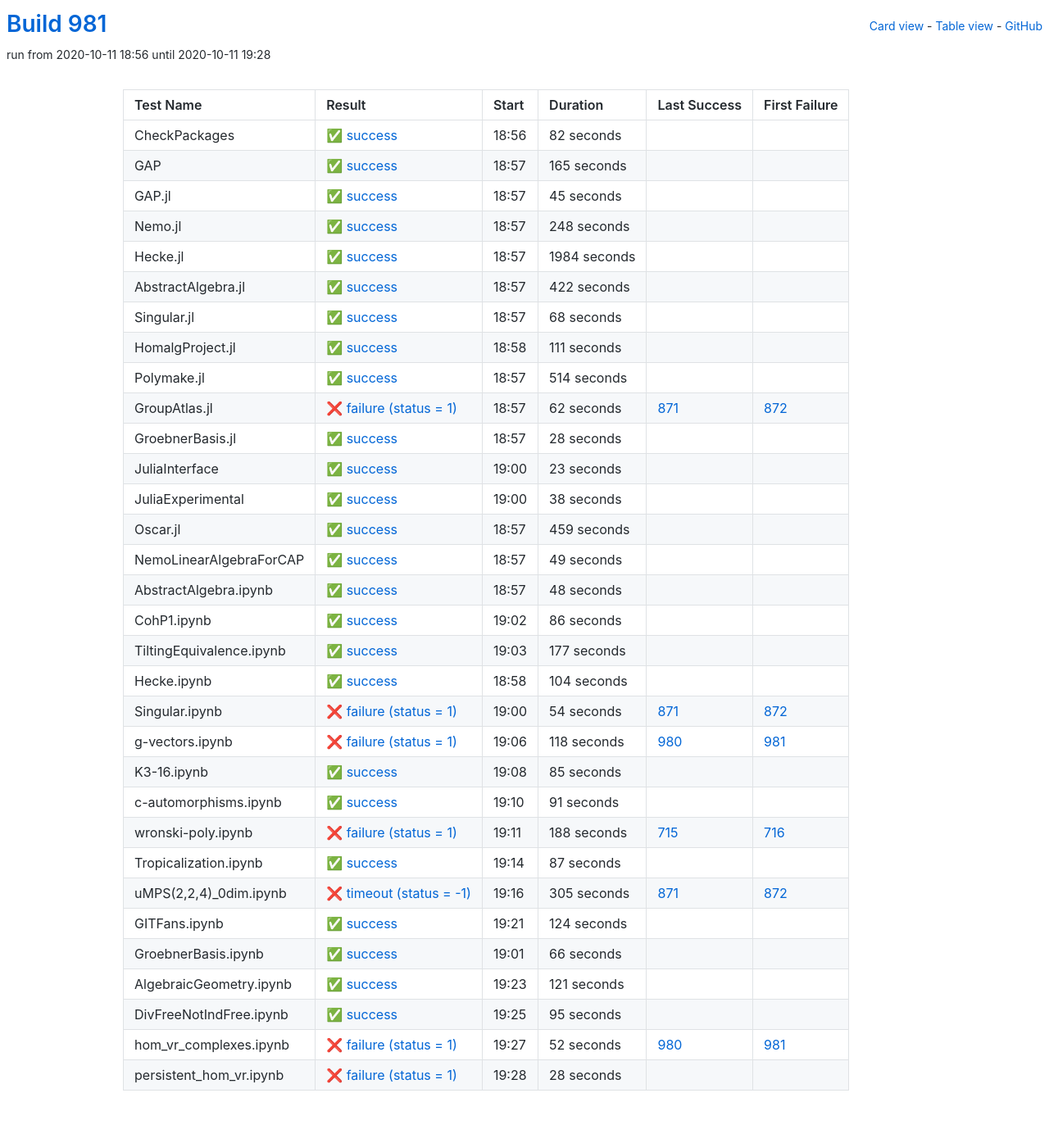
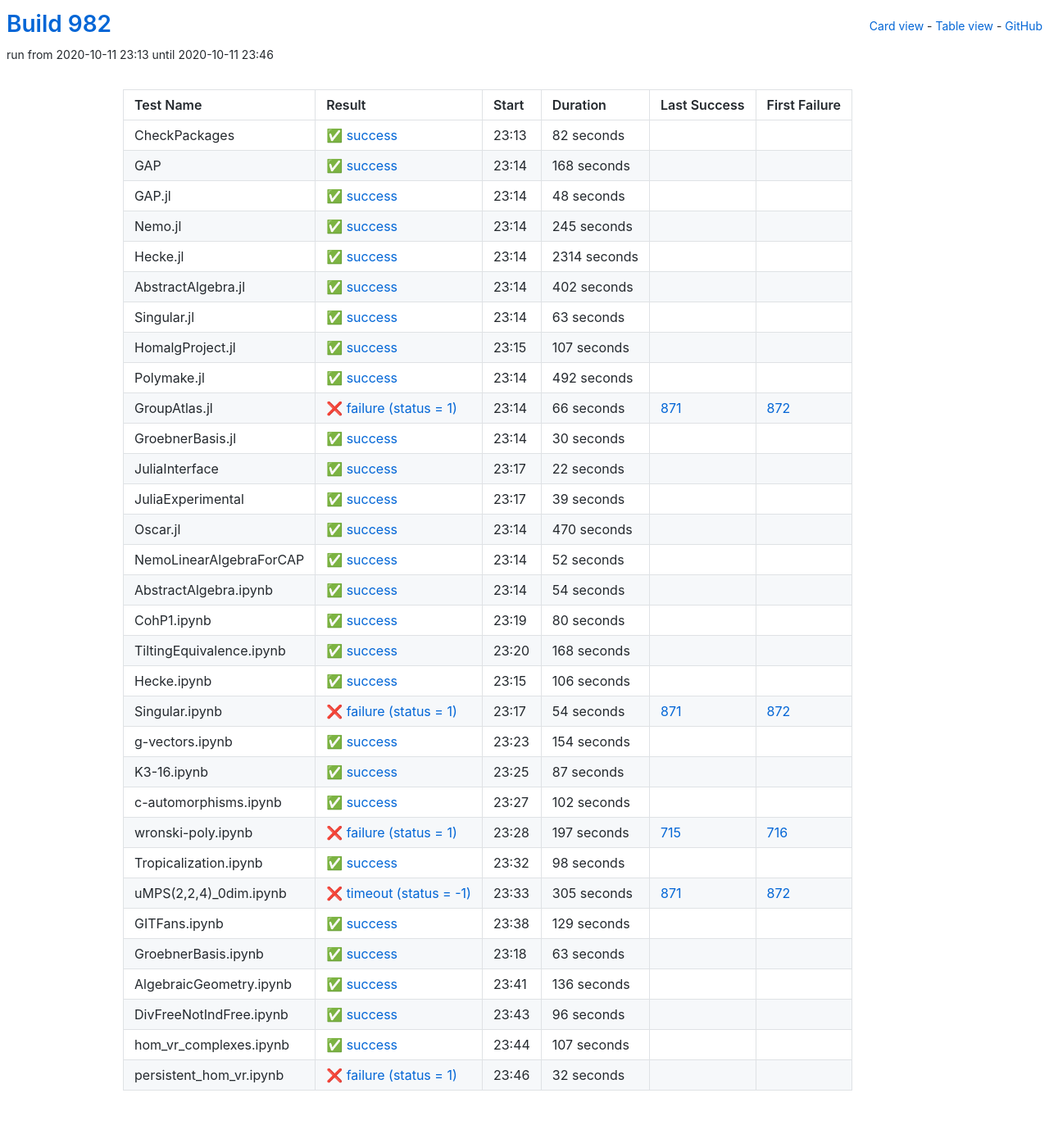
Before and after one commit to oscar-system/oscar-ci-status-stable, a Jekyll site: the page built from table.html, in a window 1280 px wide. Shown: the whole page at 82% size. Built offline with Jekyll 4.4.1, drawn with Linux system fonts in a browser that asks for light colours.

Commit message:
Build #982

```diff
--- a/_data/ci.yml
+++ b/_data/ci.yml
@@ -1,6 +1,6 @@
 ---
-build: 981
-build_url: https://oscarci.mathematik.uni-kl.de/job/oscar-stable/981/
+build: 982
+build_url: https://oscarci.mathematik.uni-kl.de/job/oscar-stable/982/
 job: oscar-stable
 organization: oscar-system
 repo: oscar-ci-status-stable
@@ -8,8 +8,8 @@ repourl: https://github.com/oscar-system/oscar-ci-status-stable
 tests:
 - name: CheckPackages
   id: checkpackages
-  log: https://oscarci.mathematik.uni-kl.de/job/oscar-stable/981/artifact/logs/build-981/CheckPackages.log
-  start: 2020-10-11 18:56
+  log: https://oscarci.mathematik.uni-kl.de/job/oscar-stable/982/artifact/logs/build-982/CheckPackages.log
+  start: 2020-10-11 23:13
   success: true
   exitcode: 0
   status: success
@@ -20,176 +20,20 @@ tests:
   first_failure_url:
 - name: GAP
   id: gap
-  log: https://oscarci.mathematik.uni-kl.de/job/oscar-stable/981/artifact/logs/build-981/GAP.log
-  start: 2020-10-11 18:57
+  log: https://oscarci.mathematik.uni-kl.de/job/oscar-stable/982/artifact/logs/build-982/GAP.log
+  start: 2020-10-11 23:14
   success: true
   exitcode: 0
   status: success
-  duration: 165
+  duration: 168
   last_success: false
   last_success_url:
   first_failure: false
   first_failure_url:
 - name: GAP.jl
   id: gap-jl
-  log: https://oscarci.mathematik.uni-kl.de/job/oscar-stable/981/artifact/logs/build-981/GAP.jl.log
-  start: 2020-10-11 18:57
-  success: true
-  exitcode: 0
-  status: success
-  duration: 45
-  last_success: false
-  last_success_url:
-  first_failure: false
-  first_failure_url:
-- name: Nemo.jl
-  id: nemo-jl
-  log: https://oscarci.mathematik.uni-kl.de/job/oscar-stable/981/artifact/logs/build-981/Nemo.jl.log
-  start: 2020-10-11 18:57
-  success: true
-  exitcode: 0
-  status: success
-  duration: 248
-  last_success: false
-  last_success_url:
-  first_failure: false
-  first_failure_url:
-- name: Hecke.jl
-  id: hecke-jl
-  log: https://oscarci.mathematik.uni-kl.de/job/oscar-stable/981/artifact/logs/build-981/Hecke.jl.log
-  start: 2020-10-11 18:57
-  success: true
-  exitcode: 0
-  status: success
-  duration: 1984
-  last_success: false
-  last_success_url:
-  first_failure: false
-  first_failure_url:
-- name: AbstractAlgebra.jl
-  id: abstractalgebra-jl
-  log: https://oscarci.mathematik.uni-kl.de/job/oscar-stable/981/artifact/logs/build-981/AbstractAlgebra.jl.log
-  start: 2020-10-11 18:57
-  success: true
-  exitcode: 0
-  status: success
-  duration: 422
-  last_success: false
-  last_success_url:
-  first_failure: false
-  first_failure_url:
-- name: Singular.jl
-  id: singular-jl
-  log: https://oscarci.mathematik.uni-kl.de/job/oscar-stable/981/artifact/logs/build-981/Singular.jl.log
-  start: 2020-10-11 18:57
-  success: true
-  exitcode: 0
-  status: success
-  duration: 68
-  last_success: false
-  last_success_url:
-  first_failure: false
-  first_failure_url:
-- name: HomalgProject.jl
-  id: homalgproject-jl
-  log: https://oscarci.mathematik.uni-kl.de/job/oscar-stable/981/artifact/logs/build-981/HomalgProject.jl.log
-  start: 2020-10-11 18:58
-  success: true
-  exitcode: 0
-  status: success
-  duration: 111
-  last_success: false
-  last_success_url:
-  first_failure: false
-  first_failure_url:
-- name: Polymake.jl
-  id: polymake-jl
-  log: https://oscarci.mathematik.uni-kl.de/job/oscar-stable/981/artifact/logs/build-981/Polymake.jl.log
-  start: 2020-10-11 18:57
-  success: true
-  exitcode: 0
-  status: success
-  duration: 514
-  last_success: false
-  last_success_url:
-  first_failure: false
-  first_failure_url:
-- name: GroupAtlas.jl
-  id: groupatlas-jl
-  log: https://oscarci.mathematik.uni-kl.de/job/oscar-stable/981/artifact/logs/build-981/GroupAtlas.jl.log
-  start: 2020-10-11 18:57
-  success: false
-  exitcode: 1
-  status: failure
-  duration: 62
-  last_success: 871
-  last_success_url: https://oscarci.mathematik.uni-kl.de/job/oscar-stable/871/
-  first_failure: 872
-  first_failure_url: https://oscarci.mathematik.uni-kl.de/job/oscar-stable/872/
-- name: GroebnerBasis.jl
-  id: groebnerbasis-jl
-  log: https://oscarci.mathematik.uni-kl.de/job/oscar-stable/981/artifact/logs/build-981/GroebnerBasis.jl.log
-  start: 2020-10-11 18:57
-  success: true
-  exitcode: 0
-  status: success
-  duration: 28
-  last_success: false
-  last_success_url:
-  first_failure: false
-  first_failure_url:
-- name: JuliaInterface
-  id: juliainterface
-  log: https://oscarci.mathematik.uni-kl.de/job/oscar-stable/981/artifact/logs/build-981/JuliaInterface.log
-  start: 2020-10-11 19:00
-  success: true
-  exitcode: 0
-  status: success
-  duration: 23
-  last_success: false
-  last_success_url:
-  first_failure: false
-  first_failure_url:
-- name: JuliaExperimental
-  id: juliaexperimental
-  log: https://oscarci.mathematik.uni-kl.de/job/oscar-stable/981/artifact/logs/build-981/JuliaExperimental.log
-  start: 2020-10-11 19:00
-  success: true
-  exitcode: 0
-  status: success
-  duration: 38
-  last_success: false
-  last_success_url:
-  first_failure: false
-  first_failure_url:
-- name: Oscar.jl
-  id: oscar-jl
-  log: https://oscarci.mathematik.uni-kl.de/job/oscar-stable/981/artifact/logs/build-981/Oscar.jl.log
-  start: 2020-10-11 18:57
-  success: true
-  exitcode: 0
-  status: success
-  duration: 459
-  last_success: false
-  last_success_url:
-  first_failure: false
-  first_failure_url:
-- name: NemoLinearAlgebraForCAP
-  id: nemolinearalgebraforcap
-  log: https://oscarci.mathematik.uni-kl.de/job/oscar-stable/981/artifact/logs/build-981/NemoLinearAlgebraForCAP.log
-  start: 2020-10-11 18:57
-  success: true
-  exitcode: 0
-  status: success
-  duration: 49
-  last_success: false
-  last_success_url:
-  first_failure: false
-  first_failure_url:
-- name: AbstractAlgebra.ipynb
-  id: abstractalgebra-ipynb
-  log: https://oscarci.mathematik.uni-kl.de/job/oscar-stable/981/artifact/logs/build-981/AbstractAlgebra.ipynb.log
-  start: 2020-10-11 18:57
+  log: https://oscarci.mathematik.uni-kl.de/job/oscar-stable/982/artifact/logs/build-982/GAP.jl.log
+  start: 2020-10-11 23:14
   success: true
   exitcode: 0
   status: success
@@ -198,46 +42,202 @@ tests:
   last_success_url:
   first_failure: false
   first_failure_url:
-- name: CohP1.ipynb
-  id: cohp1-ipynb
-  log: https://oscarci.mathematik.uni-kl.de/job/oscar-stable/981/artifact/logs/build-981/CohP1.ipynb.log
-  start: 2020-10-11 19:02
+- name: Nemo.jl
+  id: nemo-jl
+  log: https://oscarci.mathematik.uni-kl.de/job/oscar-stable/982/artifact/logs/build-982/Nemo.jl.log
+  start: 2020-10-11 23:14
   success: true
   exitcode: 0
   status: success
-  duration: 86
+  duration: 245
+  last_success: false
+  last_success_url:
+  first_failure: false
+  first_failure_url:
+- name: Hecke.jl
+  id: hecke-jl
+  log: https://oscarci.mathematik.uni-kl.de/job/oscar-stable/982/artifact/logs/build-982/Hecke.jl.log
+  start: 2020-10-11 23:14
+  success: true
+  exitcode: 0
+  status: success
+  duration: 2314
+  last_success: false
+  last_success_url:
+  first_failure: false
+  first_failure_url:
+- name: AbstractAlgebra.jl
+  id: abstractalgebra-jl
+  log: https://oscarci.mathematik.uni-kl.de/job/oscar-stable/982/artifact/logs/build-982/AbstractAlgebra.jl.log
+  start: 2020-10-11 23:14
+  success: true
+  exitcode: 0
+  status: success
+  duration: 402
+  last_success: false
+  last_success_url:
+  first_failure: false
+  first_failure_url:
+- name: Singular.jl
+  id: singular-jl
+  log: https://oscarci.mathematik.uni-kl.de/job/oscar-stable/982/artifact/logs/build-982/Singular.jl.log
+  start: 2020-10-11 23:14
+  success: true
+  exitcode: 0
+  status: success
+  duration: 63
+  last_success: false
+  last_success_url:
+  first_failure: false
+  first_failure_url:
+- name: HomalgProject.jl
+  id: homalgproject-jl
+  log: https://oscarci.mathematik.uni-kl.de/job/oscar-stable/982/artifact/logs/build-982/HomalgProject.jl.log
+  start: 2020-10-11 23:15
+  success: true
+  exitcode: 0
+  status: success
+  duration: 107
+  last_success: false
+  last_success_url:
+  first_failure: false
+  first_failure_url:
+- name: Polymake.jl
+  id: polymake-jl
+  log: https://oscarci.mathematik.uni-kl.de/job/oscar-stable/982/artifact/logs/build-982/Polymake.jl.log
+  start: 2020-10-11 23:14
+  success: true
+  exitcode: 0
+  status: success
+  duration: 492
+  last_success: false
+  last_success_url:
+  first_failure: false
+  first_failure_url:
+- name: GroupAtlas.jl
+  id: groupatlas-jl
+  log: https://oscarci.mathematik.uni-kl.de/job/oscar-stable/982/artifact/logs/build-982/GroupAtlas.jl.log
+  start: 2020-10-11 23:14
+  success: false
+  exitcode: 1
+  status: failure
+  duration: 66
+  last_success: 871
+  last_success_url: https://oscarci.mathematik.uni-kl.de/job/oscar-stable/871/
+  first_failure: 872
+  first_failure_url: https://oscarci.mathematik.uni-kl.de/job/oscar-stable/872/
+- name: GroebnerBasis.jl
+  id: groebnerbasis-jl
+  log: https://oscarci.mathematik.uni-kl.de/job/oscar-stable/982/artifact/logs/build-982/GroebnerBasis.jl.log
+  start: 2020-10-11 23:14
+  success: true
+  exitcode: 0
+  status: success
+  duration: 30
+  last_success: false
+  last_success_url:
+  first_failure: false
+  first_failure_url:
+- name: JuliaInterface
+  id: juliainterface
+  log: https://oscarci.mathematik.uni-kl.de/job/oscar-stable/982/artifact/logs/build-982/JuliaInterface.log
+  start: 2020-10-11 23:17
+  success: true
+  exitcode: 0
+  status: success
+  duration: 22
+  last_success: false
+  last_success_url:
+  first_failure: false
+  first_failure_url:
+- name: JuliaExperimental
+  id: juliaexperimental
+  log: https://oscarci.mathematik.uni-kl.de/job/oscar-stable/982/artifact/logs/build-982/JuliaExperimental.log
+  start: 2020-10-11 23:17
+  success: true
+  exitcode: 0
+  status: success
+  duration: 39
+  last_success: false
+  last_success_url:
+  first_failure: false
+  first_failure_url:
+- name: Oscar.jl
+  id: oscar-jl
+  log: https://oscarci.mathematik.uni-kl.de/job/oscar-stable/982/artifact/logs/build-982/Oscar.jl.log
+  start: 2020-10-11 23:14
+  success: true
+  exitcode: 0
+  status: success
+  duration: 470
+  last_success: false
+  last_success_url:
+  first_failure: false
+  first_failure_url:
+- name: NemoLinearAlgebraForCAP
+  id: nemolinearalgebraforcap
+  log: https://oscarci.mathematik.uni-kl.de/job/oscar-stable/982/artifact/logs/build-982/NemoLinearAlgebraForCAP.log
+  start: 2020-10-11 23:14
+  success: true
+  exitcode: 0
+  status: success
+  duration: 52
+  last_success: false
+  last_success_url:
+  first_failure: false
+  first_failure_url:
+- name: AbstractAlgebra.ipynb
+  id: abstractalgebra-ipynb
+  log: https://oscarci.mathematik.uni-kl.de/job/oscar-stable/982/artifact/logs/build-982/AbstractAlgebra.ipynb.log
+  start: 2020-10-11 23:14
+  success: true
+  exitcode: 0
+  status: success
+  duration: 54
+  last_success: false
+  last_success_url:
+  first_failure: false
+  first_failure_url:
+- name: CohP1.ipynb
+  id: cohp1-ipynb
+  log: https://oscarci.mathematik.uni-kl.de/job/oscar-stable/982/artifact/logs/build-982/CohP1.ipynb.log
+  start: 2020-10-11 23:19
+  success: true
+  exitcode: 0
+  status: success
+  duration: 80
   last_success: false
   last_success_url:
   first_failure: false
   first_failure_url:
 - name: TiltingEquivalence.ipynb
   id: tiltingequivalence-ipynb
-  log: https://oscarci.mathematik.uni-kl.de/job/oscar-stable/981/artifact/logs/build-981/TiltingEquivalence.ipynb.log
-  start: 2020-10-11 19:03
+  log: https://oscarci.mathematik.uni-kl.de/job/oscar-stable/982/artifact/logs/build-982/TiltingEquivalence.ipynb.log
+  start: 2020-10-11 23:20
   success: true
   exitcode: 0
   status: success
-  duration: 177
+  duration: 168
   last_success: false
   last_success_url:
   first_failure: false
   first_failure_url:
 - name: Hecke.ipynb
   id: hecke-ipynb
-  log: https://oscarci.mathematik.uni-kl.de/job/oscar-stable/981/artifact/logs/build-981/Hecke.ipynb.log
-  start: 2020-10-11 18:58
+  log: https://oscarci.mathematik.uni-kl.de/job/oscar-stable/982/artifact/logs/build-982/Hecke.ipynb.log
+  start: 2020-10-11 23:15
   success: true
   exitcode: 0
   status: success
-  duration: 104
+  duration: 106
   last_success: false
   last_success_url:
   first_failure: false
   first_failure_url:
 - name: Singular.ipynb
   id: singular-ipynb
-  log: https://oscarci.mathematik.uni-kl.de/job/oscar-stable/981/artifact/logs/build-981/Singular.ipynb.log
-  start: 2020-10-11 19:00
+  log: https://oscarci.mathematik.uni-kl.de/job/oscar-stable/982/artifact/logs/build-982/Singular.ipynb.log
+  start: 2020-10-11 23:17
   success: false
   exitcode: 1
   status: failure
@@ -248,56 +248,20 @@ tests:
   first_failure_url: https://oscarci.mathematik.uni-kl.de/job/oscar-stable/872/
 - name: g-vectors.ipynb
   id: g-vectors-ipynb
-  log: https://oscarci.mathematik.uni-kl.de/job/oscar-stable/981/artifact/logs/build-981/g-vectors.ipynb.log
-  start: 2020-10-11 19:06
-  success: false
-  exitcode: 1
-  status: failure
-  duration: 118
-  last_success: 980
-  last_success_url: https://oscarci.mathematik.uni-kl.de/job/oscar-stable/980/
-  first_failure: 981
-  first_failure_url: https://oscarci.mathematik.uni-kl.de/job/oscar-stable/981/
-- name: K3-16.ipynb
-  id: k3-16-ipynb
-  log: https://oscarci.mathematik.uni-kl.de/job/oscar-stable/981/artifact/logs/build-981/K3-16.ipynb.log
-  start: 2020-10-11 19:08
+  log: https://oscarci.mathematik.uni-kl.de/job/oscar-stable/982/artifact/logs/build-982/g-vectors.ipynb.log
+  start: 2020-10-11 23:23
   success: true
   exitcode: 0
   status: success
-  duration: 85
+  duration: 154
   last_success: false
   last_success_url:
   first_failure: false
   first_failure_url:
-- name: c-automorphisms.ipynb
-  id: c-automorphisms-ipynb
-  log: https://oscarci.mathematik.uni-kl.de/job/oscar-stable/981/artifact/logs/build-981/c-automorphisms.ipynb.log
-  start: 2020-10-11 19:10
-  success: true
-  exitcode: 0
-  status: success
-  duration: 91
-  last_success: false
-  last_success_url:
-  first_failure: false
-  first_failure_url:
-- name: wronski-poly.ipynb
-  id: wronski-poly-ipynb
-  log: https://oscarci.mathematik.uni-kl.de/job/oscar-stable/981/artifact/logs/build-981/wronski-poly.ipynb.log
-  start: 2020-10-11 19:11
-  success: false
-  exitcode: 1
-  status: failure
-  duration: 188
-  last_success: 715
-  last_success_url: https://oscarci.mathematik.uni-kl.de/job/oscar-stable/715/
-  first_failure: 716
-  first_failure_url: https://oscarci.mathematik.uni-kl.de/job/oscar-stable/716/
-- name: Tropicalization.ipynb
-  id: tropicalization-ipynb
-  log: https://oscarci.mathematik.uni-kl.de/job/oscar-stable/981/artifact/logs/build-981/Tropicalization.ipynb.log
-  start: 2020-10-11 19:14
+- name: K3-16.ipynb
+  id: k3-16-ipynb
+  log: https://oscarci.mathematik.uni-kl.de/job/oscar-stable/982/artifact/logs/build-982/K3-16.ipynb.log
+  start: 2020-10-11 23:25
   success: true
   exitcode: 0
   status: success
@@ -306,10 +270,46 @@ tests:
   last_success_url:
   first_failure: false
   first_failure_url:
+- name: c-automorphisms.ipynb
+  id: c-automorphisms-ipynb
+  log: https://oscarci.mathematik.uni-kl.de/job/oscar-stable/982/artifact/logs/build-982/c-automorphisms.ipynb.log
+  start: 2020-10-11 23:27
+  success: true
+  exitcode: 0
+  status: success
+  duration: 102
+  last_success: false
+  last_success_url:
+  first_failure: false
+  first_failure_url:
+- name: wronski-poly.ipynb
+  id: wronski-poly-ipynb
+  log: https://oscarci.mathematik.uni-kl.de/job/oscar-stable/982/artifact/logs/build-982/wronski-poly.ipynb.log
+  start: 2020-10-11 23:28
+  success: false
+  exitcode: 1
+  status: failure
+  duration: 197
+  last_success: 715
+  last_success_url: https://oscarci.mathematik.uni-kl.de/job/oscar-stable/715/
+  first_failure: 716
+  first_failure_url: https://oscarci.mathematik.uni-kl.de/job/oscar-stable/716/
+- name: Tropicalization.ipynb
+  id: tropicalization-ipynb
+  log: https://oscarci.mathematik.uni-kl.de/job/oscar-stable/982/artifact/logs/build-982/Tropicalization.ipynb.log
+  start: 2020-10-11 23:32
+  success: true
+  exitcode: 0
+  status: success
+  duration: 98
+  last_success: false
+  last_success_url:
+  first_failure: false
+  first_failure_url:
 - name: uMPS(2,2,4)_0dim.ipynb
   id: umps-2-2-4-0dim-ipynb
-  log: https://oscarci.mathematik.uni-kl.de/job/oscar-stable/981/artifact/logs/build-981/uMPS-2-2-4-_0dim.ipynb.log
-  start: 2020-10-11 19:16
+  log: https://oscarci.mathematik.uni-kl.de/job/oscar-stable/982/artifact/logs/build-982/uMPS-2-2-4-_0dim.ipynb.log
+  start: 2020-10-11 23:33
   success: false
   exitcode: -1
   status: timeout
@@ -320,73 +320,73 @@ tests:
   first_failure_url: https://oscarci.mathematik.uni-kl.de/job/oscar-stable/872/
 - name: GITFans.ipynb
   id: gitfans-ipynb
-  log: https://oscarci.mathematik.uni-kl.de/job/oscar-stable/981/artifact/logs/build-981/GITFans.ipynb.log
-  start: 2020-10-11 19:21
+  log: https://oscarci.mathematik.uni-kl.de/job/oscar-stable/982/artifact/logs/build-982/GITFans.ipynb.log
+  start: 2020-10-11 23:38
   success: true
   exitcode: 0
   status: success
-  duration: 124
+  duration: 129
   last_success: false
   last_success_url:
   first_failure: false
   first_failure_url:
 - name: GroebnerBasis.ipynb
   id: groebnerbasis-ipynb
-  log: https://oscarci.mathematik.uni-kl.de/job/oscar-stable/981/artifact/logs/build-981/GroebnerBasis.ipynb.log
-  start: 2020-10-11 19:01
+  log: https://oscarci.mathematik.uni-kl.de/job/oscar-stable/982/artifact/logs/build-982/GroebnerBasis.ipynb.log
+  start: 2020-10-11 23:18
   success: true
   exitcode: 0
   status: success
-  duration: 66
+  duration: 63
   last_success: false
   last_success_url:
   first_failure: false
   first_failure_url:
 - name: AlgebraicGeometry.ipynb
   id: algebraicgeometry-ipynb
-  log: https://oscarci.mathematik.uni-kl.de/job/oscar-stable/981/artifact/logs/build-981/AlgebraicGeometry.ipynb.log
-  start: 2020-10-11 19:23
+  log: https://oscarci.mathematik.uni-kl.de/job/oscar-stable/982/artifact/logs/build-982/AlgebraicGeometry.ipynb.log
+  start: 2020-10-11 23:41
   success: true
   exitcode: 0
   status: success
-  duration: 121
+  duration: 136
   last_success: false
   last_success_url:
   first_failure: false
   first_failure_url:
 - name: DivFreeNotIndFree.ipynb
   id: divfreenotindfree-ipynb
-  log: https://oscarci.mathematik.uni-kl.de/job/oscar-stable/981/artifact/logs/build-981/DivFreeNotIndFree.ipynb.log
-  start: 2020-10-11 19:25
+  log: https://oscarci.mathematik.uni-kl.de/job/oscar-stable/982/artifact/logs/build-982/DivFreeNotIndFree.ipynb.log
+  start: 2020-10-11 23:43
   success: true
   exitcode: 0
   status: success
-  duration: 95
+  duration: 96
   last_success: false
   last_success_url:
   first_failure: false
   first_failure_url:
 - name: hom_vr_complexes.ipynb
   id: hom-vr-complexes-ipynb
-  log: https://oscarci.mathematik.uni-kl.de/job/oscar-stable/981/artifact/logs/build-981/hom_vr_complexes.ipynb.log
-  start: 2020-10-11 19:27
-  success: false
-  exitcode: 1
-  status: failure
-  duration: 52
-  last_success: 980
-  last_success_url: https://oscarci.mathematik.uni-kl.de/job/oscar-stable/980/
-  first_failure: 981
-  first_failure_url: https://oscarci.mathematik.uni-kl.de/job/oscar-stable/981/
-- name: persistent_hom_vr.ipynb
-  id: persistent-hom-vr-ipynb
-  log: https://oscarci.mathematik.uni-kl.de/job/oscar-stable/981/artifact/logs/build-981/persistent_hom_vr.ipynb.log
-  start: 2020-10-11 19:28
-  success: false
-  exitcode: 1
-  status: failure
-  duration: 28
+  log: https://oscarci.mathematik.uni-kl.de/job/oscar-stable/982/artifact/logs/build-982/hom_vr_complexes.ipynb.log
+  start: 2020-10-11 23:44
+  success: true
+  exitcode: 0
+  status: success
+  duration: 107
   last_success: false
   last_success_url:
   first_failure: false
   first_failure_url:
+- name: persistent_hom_vr.ipynb
+  id: persistent-hom-vr-ipynb
+  log: https://oscarci.mathematik.uni-kl.de/job/oscar-stable/982/artifact/logs/build-982/persistent_hom_vr.ipynb.log
+  start: 2020-10-11 23:46
+  success: false
+  exitcode: 1
+  status: failure
+  duration: 32
+  last_success: false
+  last_success_url:
+  first_failure: false
+  first_failure_url:
```
Also changed, not shown: README.md.
